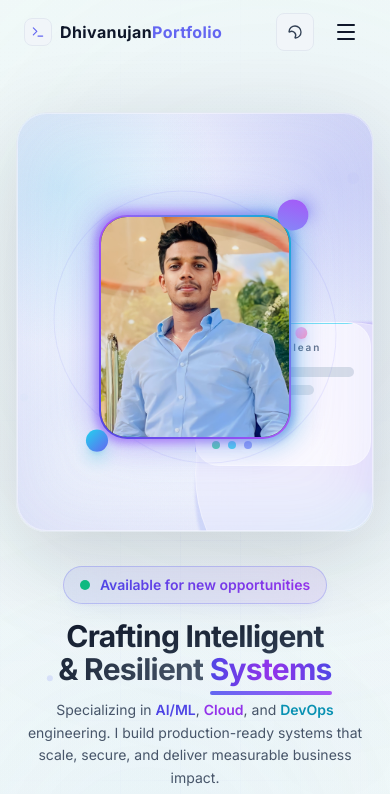
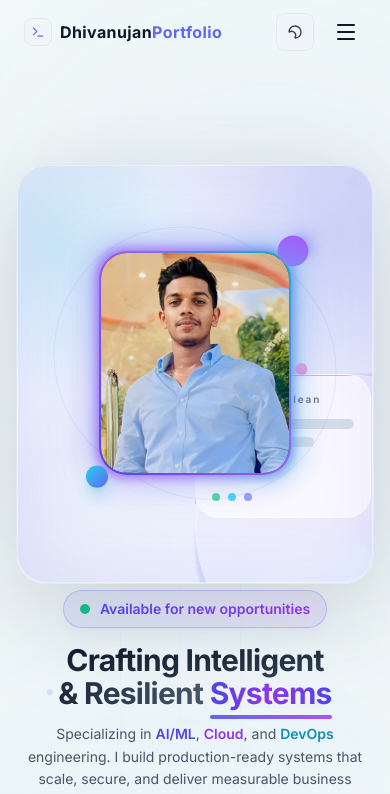
Before and after one commit to Dhivanujan/Portfolio, a React (Vite) app in the folder MyPortfolio/: page / in a window 390 px wide. Shown: the top 794 px of the page. Built offline with nearby package versions, Linux system fonts and the light colour scheme.

Commit message:
Update Hero component layout with improved margin and positioning for better responsiveness

```diff
--- a/MyPortfolio/src/components/Hero.jsx
+++ b/MyPortfolio/src/components/Hero.jsx
@@ -386,10 +386,10 @@ const Hero = () => {
                     initial={{ opacity: 0, scale: 0.8 }}
                     animate={{ opacity: 1, scale: 1 }}
                     transition={{ delay: 0.4, duration: 0.8 }}
-                    className="relative order-1 lg:order-2 flex justify-center items-center h-full min-h-[280px] sm:min-h-[340px]"
+                    className="relative order-1 lg:order-2 flex justify-center items-center h-full min-h-[280px] sm:min-h-[340px] mt-6 sm:mt-8 lg:mt-10"
                 >
                     <div className="relative w-full max-w-[450px] sm:max-w-[540px] aspect-[5/6] flex items-center justify-center">
-                        <div className="absolute inset-0 z-0">
+                        <div className="absolute inset-x-0 top-4 sm:top-6 md:top-8 bottom-0 z-0">
                             <Hero3D variant={HERO_3D_VARIANT} />
                         </div>
 
```
